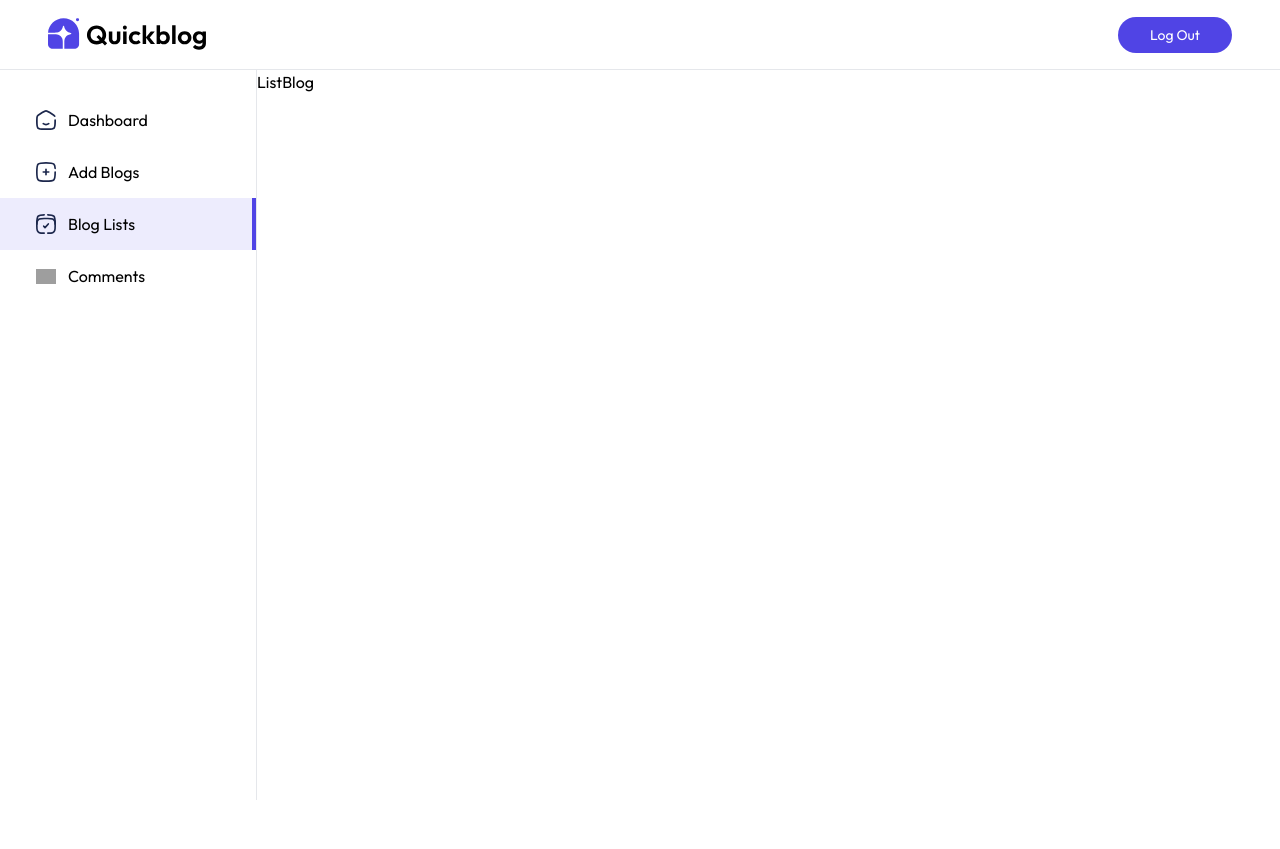
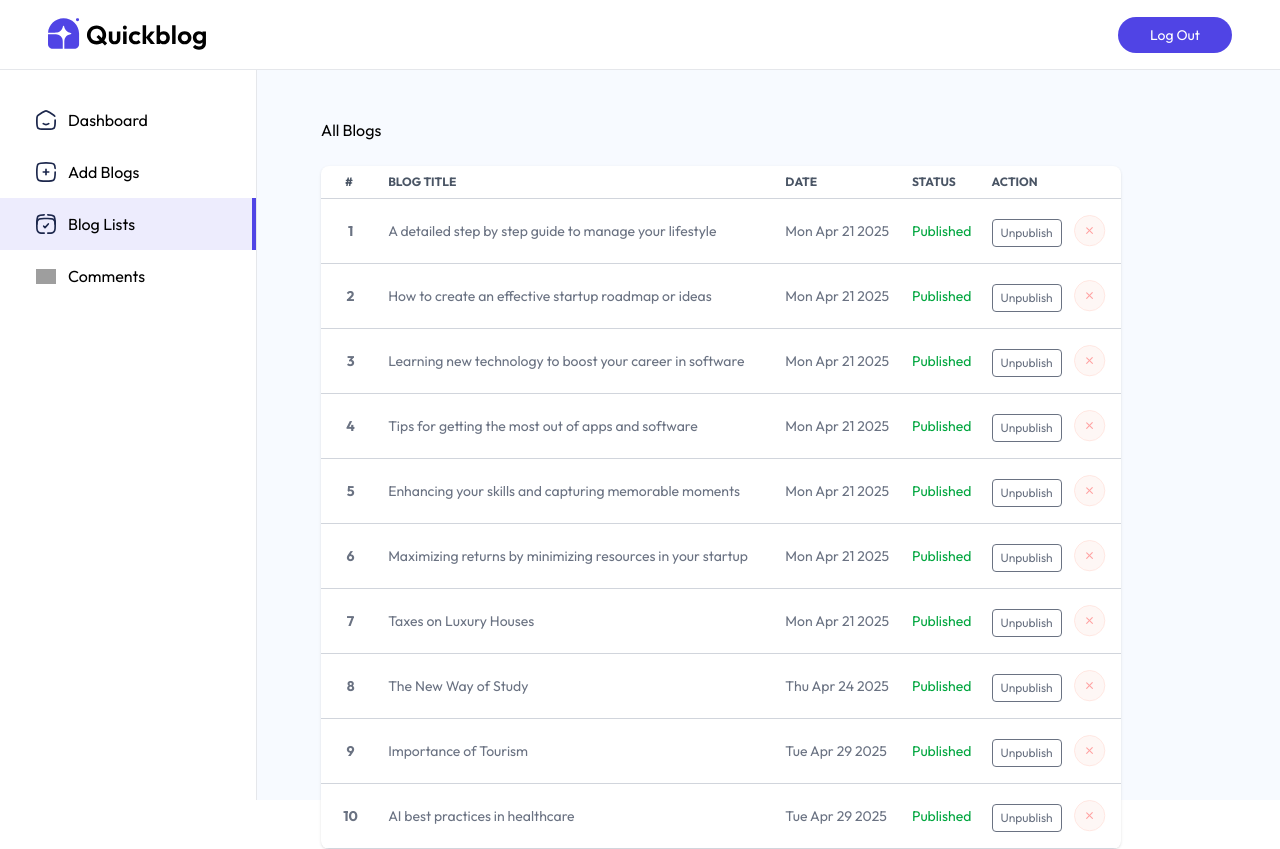
Before and after one commit to outgoingrudra/Blog-site, a React (Vite) app in the folder frontend/: page /admin/listBlog in a window 1280 px wide. Before the commit the page ends 800 px from the top, so only its background shows below. Built offline with nearby package versions, Linux system fonts and the light colour scheme; grey boxes are pictures that could not be loaded.

Commit message:
changes made

```diff
--- a/frontend/src/Pages/Admin/ListBlog.jsx
+++ b/frontend/src/Pages/Admin/ListBlog.jsx
@@ -1,17 +1,60 @@
-import React, { useEffect, useState } from 'react'
-import {blog_data} from "../../assets/assets"
+import React, { useEffect, useState } from "react";
+import { blog_data } from "../../assets/assets";
+import BlogTableItem from "../../Components/admin/BlogTableItem";
+import assets from "../../assets/assets";
 export default function ListBlog() {
-  const [blogs,setBlogs] = useState([])
+  const [blogs, setBlogs] = useState([]);
 
-  const fetchBlogs=async()=>{
-    setBlogs(blog_data)
+  const fetchBlogs = async () => {
+    setBlogs(blog_data);
+  };
 
-  }
+  useEffect(() => {
+    fetchBlogs();
+  }, []);
+  return (
+    <div className="flex-1 pt-5 px-5 sm:pt-12  sm:pl-16 bg-blue-50/50">
+      <h1 className="">All Blogs</h1>
+      <div className="">
+        <div className="flex items-center gap-3 mt-6 text-gray-600">
 
-  useEffect(()=>{
-    fetchBlogs()
-  },[])
-  return (
-    <div>ListBlog</div>
-  )
+          <div className="relative h-4/5 max-w-4xl overflow-x-auto shadow rounded-lg  scrollbar-hide bg-white ">
+            <table className="md:w-[800px] w-full text-sm  text-gray-500">
+              <thead className=" text-xs text-gray-600 text-left uppercase">
+                <tr>
+                  <th scope="col" className="px-2 py-2 xl:px-6">
+                    #
+                  </th>
+                  <th scope="col" className="px-2 py-2">
+                    Blog Title
+                  </th>
+                  <th scope="col" className="px-2 py-2 max-sm:hidden">
+                    Date
+                  </th>
+                  <th scope="col" className="px-2 py-2 max-sm:hidden">
+                    Status
+                  </th>
+                  <th scope="col" className="px-2 py-2">
+                    Action
+                  </th>
+                </tr>
+              </thead>
+              <tbody>
+                {blogs.map((b, i) => {
+                  return (
+                    <BlogTableItem
+                      key={b._id}
+                      blog={b}
+                      fetchBlog={fetchBlogs}
+                      index={i + 1}
+                    />
+                  );
+                })}
+              </tbody>
+            </table>
+          </div>
+        </div>
+      </div>
+    </div>
+  );
 }
```
